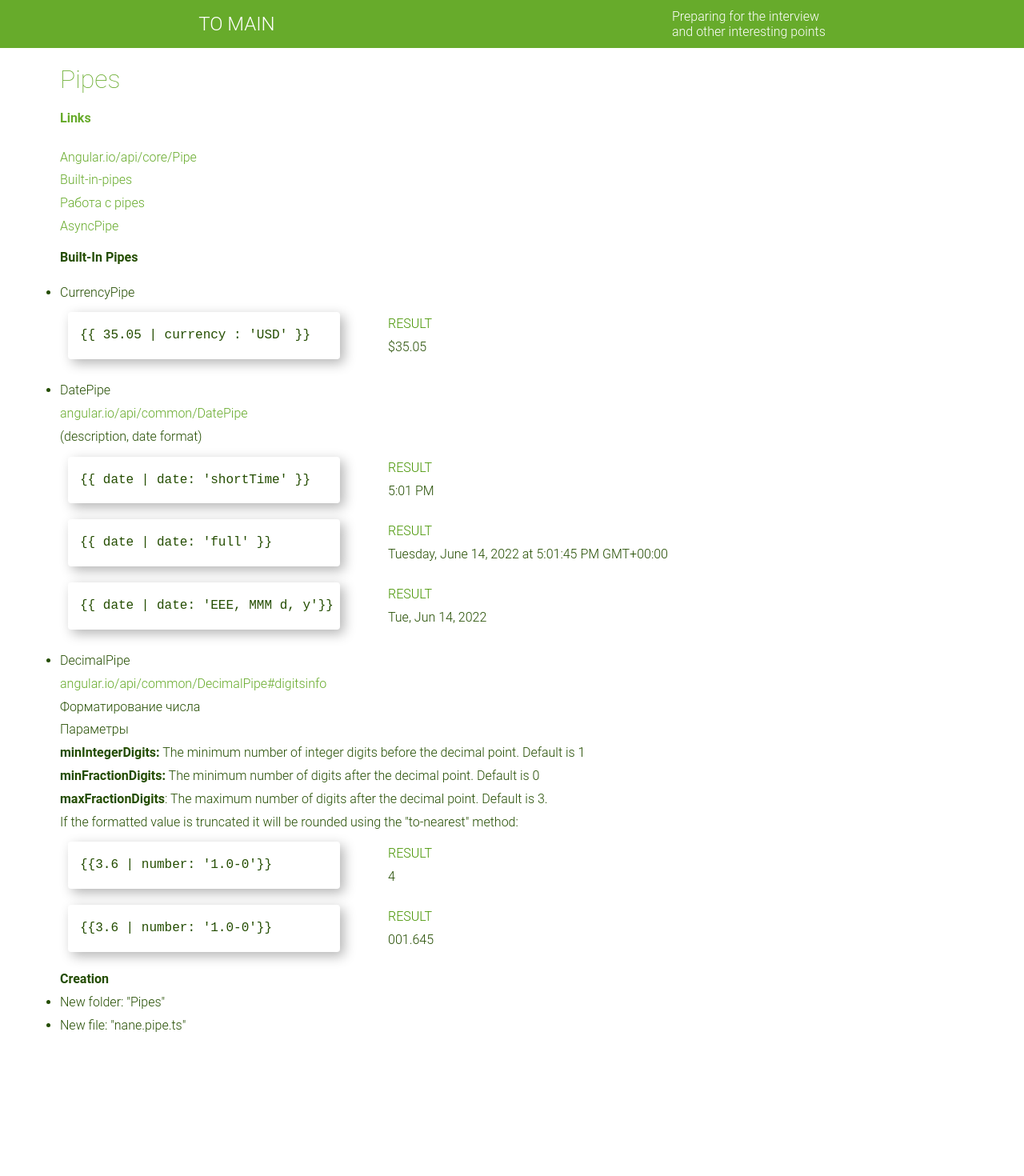
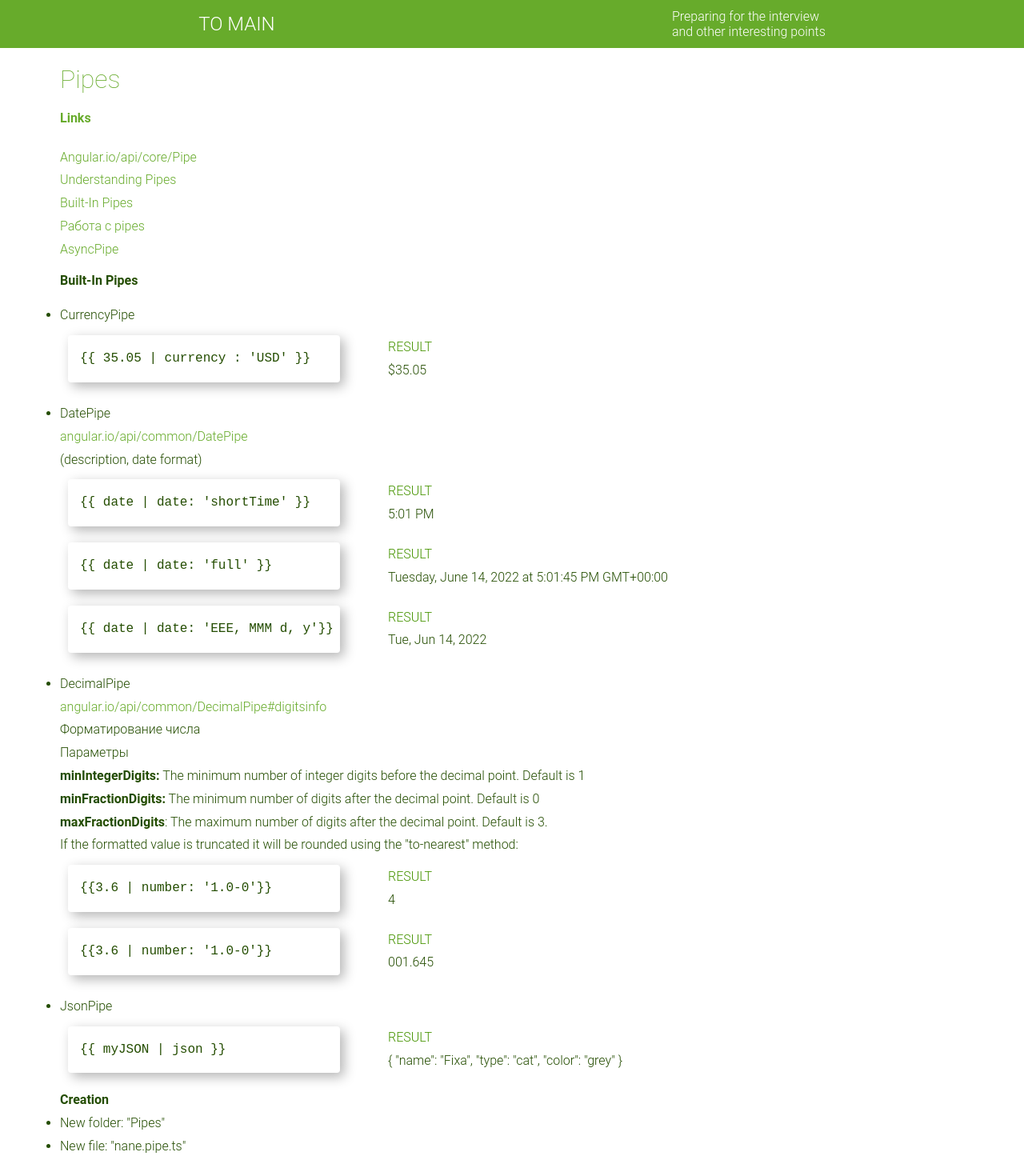
Before and after one commit to MaryAnzh/Preparing-for-the-interview, an Angular app: page /angular-pipes in a window 1280 px wide. Shown: the top 1470 px of the page at 80% size. Before the commit the page ends 1321 px from the top, so only its background shows below. Built offline with nearby package versions, Linux system fonts and the light colour scheme.

Commit message:
feat: add angular pipes info

```diff
--- /dev/null
+++ b/src/app/core/data/myJSON.json
@@ -0,0 +1,6 @@
+{
+  "name": "Fixa",
+  "type": "cat",
+  "color": "grey"
+
+}
--- a/src/app/core/pages/angular/pipes/pipes.component.html
+++ b/src/app/core/pages/angular/pipes/pipes.component.html
@@ -12,9 +12,14 @@
     </li>
 
     <li>
-      <a href="https://codecraft.tv/courses/angular/pipes/built-in-pipes/"
+      <a href="https://angular.io/guide/pipes-overview"
         target="_blank">
-        Built-in-pipes
+        Understanding Pipes
+      </a>
+    </li>
+    <li>
+      <a href="https://codecraft.tv/courses/angular/pipes/built-in-pipes/#_decimalpipe">
+        Built-In Pipes
       </a>
     </li>
     <li>
@@ -128,6 +133,22 @@
         </div>
       </div>
     </li>
+
+    <!-- JsonPipe -->
+    <li class="pipes__built-In-pipes__list">
+      <p>JsonPipe</p>
+
+      <div class="pipes__built-In-pipes__list__sample">
+        <div class="code">
+          <pre><code>{{codes[6]}}</code></pre>
+        </div>
+
+        <div class="pipes__built-In-pipes__list__sample__result">
+          <p>Result</p>
+          {{ myJSON | json }}
+        </div>
+      </div>
+    </li>
   </ul>
 
   <ul class="pipes__pipes-creation">
--- a/src/app/core/pages/angular/pipes/pipes.component.scss
+++ b/src/app/core/pages/angular/pipes/pipes.component.scss
@@ -9,6 +9,11 @@
     a {
       cursor: pointer;
       color: $mainColor;
+
+      &:hover {
+        text-decoration: underline;
+        color: $mainColorDark;
+      }
     }
     &__built-In-pipes {
       margin-top: 10px;
--- a/src/app/core/pages/angular/pipes/pipes.component.ts
+++ b/src/app/core/pages/angular/pipes/pipes.component.ts
@@ -1,5 +1,5 @@
+import { JsonPipe } from '@angular/common';
 import { Component, OnInit, TemplateRef } from '@angular/core';
-
 
 type BuiltInPipes = {
   name: string,
@@ -23,7 +23,14 @@ export class PipesComponent {
     `{{ date | date: 'EEE, MMM d, y'}}`,
     `{{3.6 | number: '1.0-0'}}`,
     `{{1.6451114 | number: '3.0-3'}}`,
+    `{{ myJSON | json }}`
   ];
+
+  public myJSON = JSON.parse(`{
+  "name": "Fixa",
+  "type": "cat",
+  "color": "grey"
+  }`);
 
   constructor() { }
 
```
